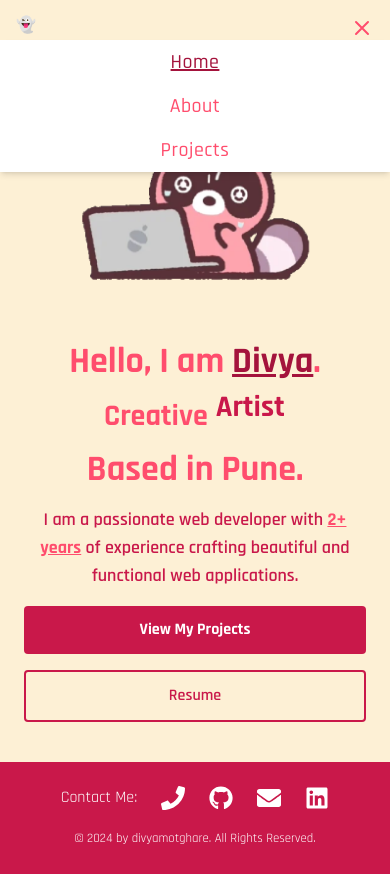
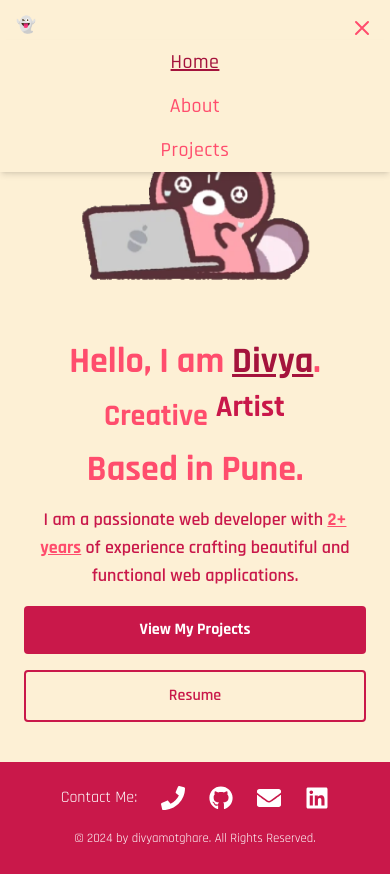
Before and after one commit to divyamotghare/portfolio, a React (Vite) app: page / in a window 390 px wide. Both pictures are taken after a click on the button 362 px from the left and 28 px from the top of the page. Built offline with nearby package versions, Linux system fonts and the light colour scheme.

Commit message:
color changed

```diff
--- a/src/UI/Header.jsx
+++ b/src/UI/Header.jsx
@@ -91,7 +91,7 @@ function Header() {
 
         {/* Navigation menu */}
         <nav
-          className={`${isMenuOpen ? "block  bg-white" : "hidden sm:bg-transparent"} sm:flex sm:items-center absolute sm:relative top-full left-0 right-0  shadow-md sm:shadow-none`}
+          className={`${isMenuOpen ? "block  bg-primary-bg" : "hidden sm:bg-transparent"} sm:flex sm:items-center absolute sm:relative top-full left-0 right-0  shadow-md sm:shadow-none`}
         >
           <Link
             className={`block sm:inline-block text-xl px-3 py-2 font-medium tracking-wide text-center duration-200 ease-out ${
```
